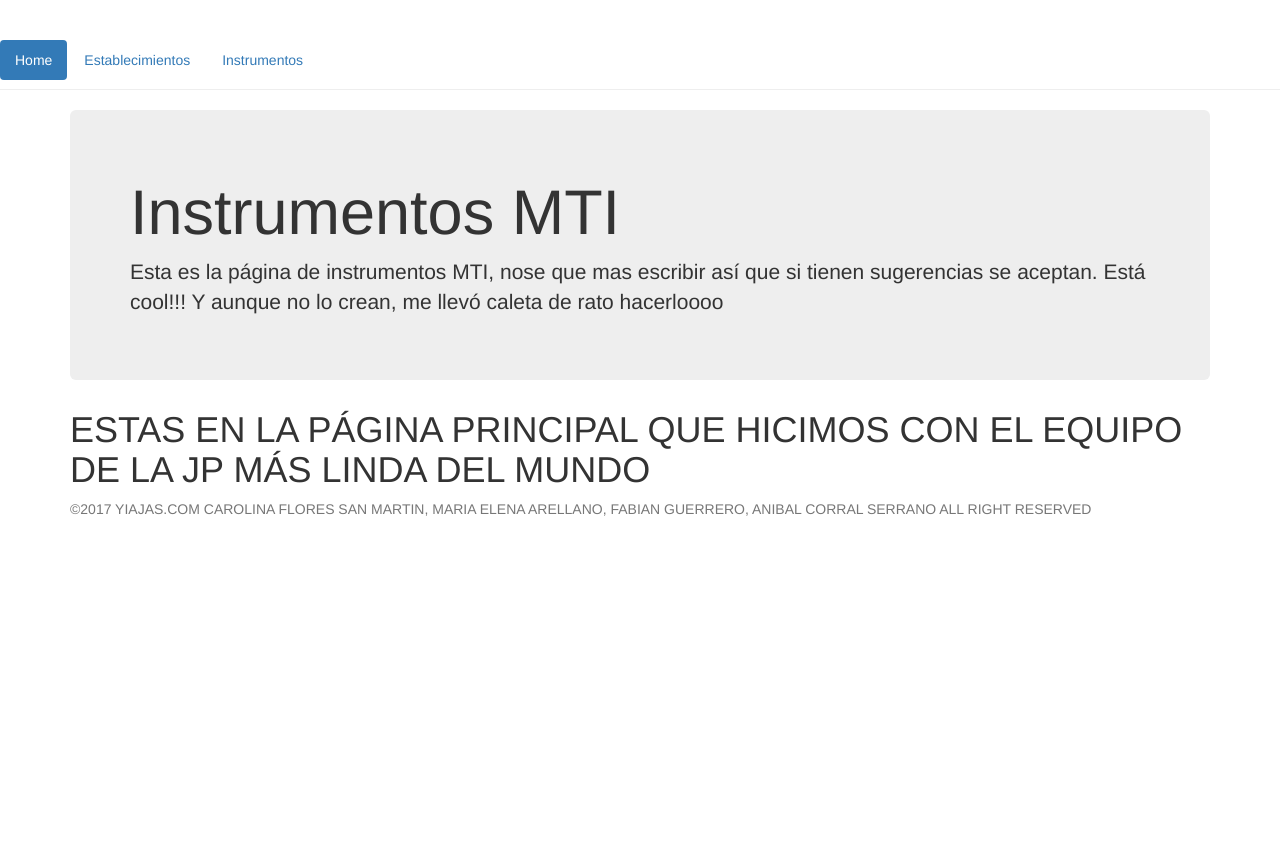
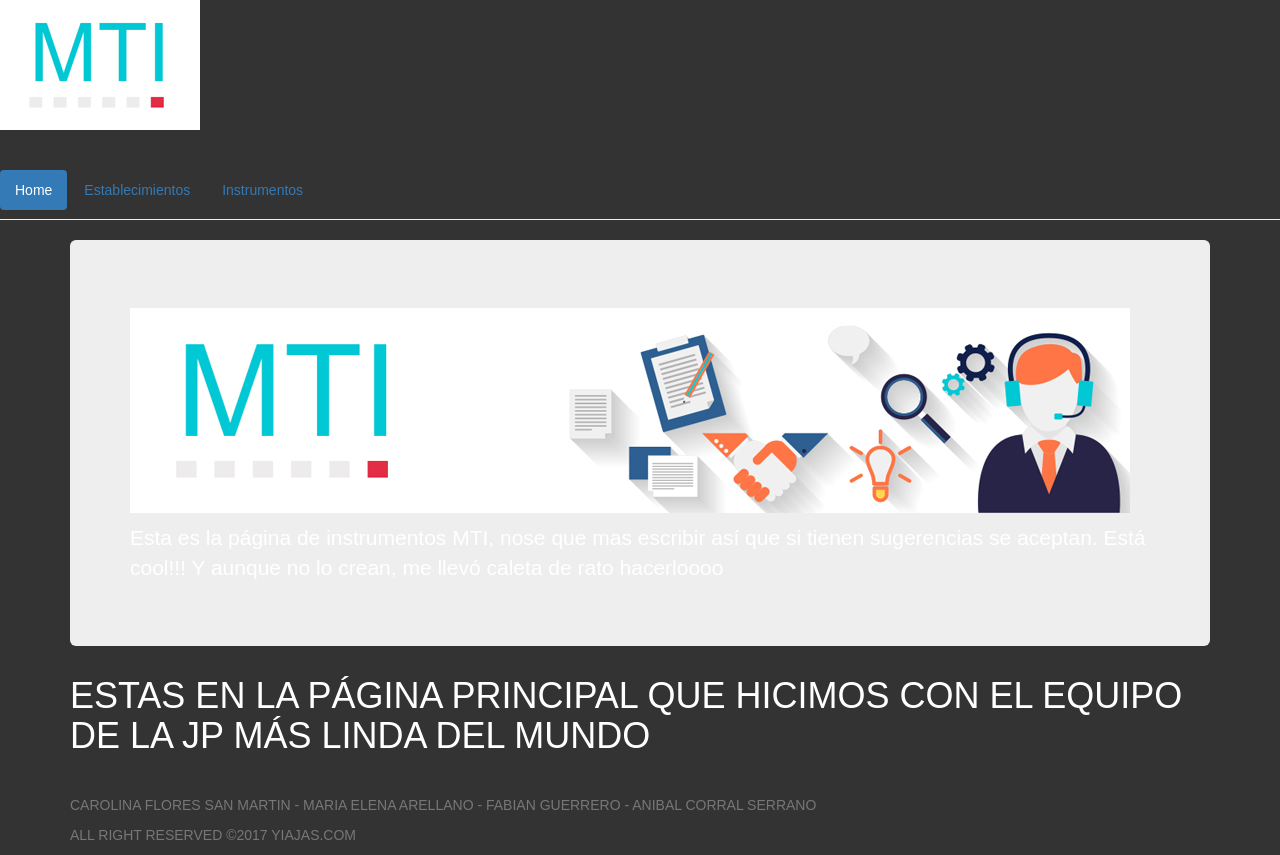
Before and after one commit to anibal-corral/SitioInstrumentosMTI, a plain HTML site: page ClienteWeb/index.html in a window 1280 px wide. Before the commit the page ends 800 px from the top, so only its background shows below. Drawn offline with nearby package versions, Linux system fonts and the light colour scheme; some packages are replaced by stand-ins of ours.

Commit message:
no message

```diff
--- a/ClienteWeb/index.html
+++ b/ClienteWeb/index.html
@@ -39,7 +39,7 @@
 <div ng-include="'views/header.html'" ></div>
 <div class="container">
   <div class="jumbotron">
-    <h1>Instrumentos MTI</h1>
+    <h1><img src="img/head3.jpg" width="1000" height="205"></h1>
     <p>Esta es la página de instrumentos MTI, nose que mas escribir así que si tienen sugerencias se aceptan. Está cool!!! Y aunque no lo crean, me llevó caleta de rato hacerloooo</p>
   </div>
 
--- a/ClienteWeb/views/footer.html
+++ b/ClienteWeb/views/footer.html
@@ -1,6 +1,17 @@
+<style type="text/css">
+body,td,th {
+	font-family: Arial, Helvetica, sans-serif;
+	color: #FFF;
+}
+body {
+	background-color: #333;
+}
+</style>
   <footer class="footer">
       <div class="container">
-        <p class="text-muted">©2017 YIAJAS.COM CAROLINA FLORES SAN MARTIN, MARIA ELENA ARELLANO, FABIAN GUERRERO, ANIBAL CORRAL SERRANO  ALL RIGHT RESERVED</p>
+        <p class="text-muted">&nbsp;</p>
+        <p class="text-muted">CAROLINA FLORES SAN MARTIN - MARIA ELENA ARELLANO - FABIAN GUERRERO - ANIBAL CORRAL SERRANO  </p>
+        <p class="text-muted">ALL RIGHT RESERVED ©2017 YIAJAS.COM </p>
       </div>
     </footer>
     <!--
--- a/ClienteWeb/views/header.html
+++ b/ClienteWeb/views/header.html
@@ -1,4 +1,4 @@
-<div class="page-header">
+<div><img src="../img/head1.jpg" width="200" height="130" /></div><div class="page-header">
 <ul class="nav nav-pills">
   <li role="presentation" class="active"><a href="#/">Home</a></li>
   <li role="presentation"><a href="#/establecimiento">Establecimientos</a></li>
```
Also changed, not shown: ClienteWeb/img/head1.jpg (added), ClienteWeb/img/head2.jpg (added), ClienteWeb/img/head3.jpg (added), ClienteWeb/img/vineta.png (added).
